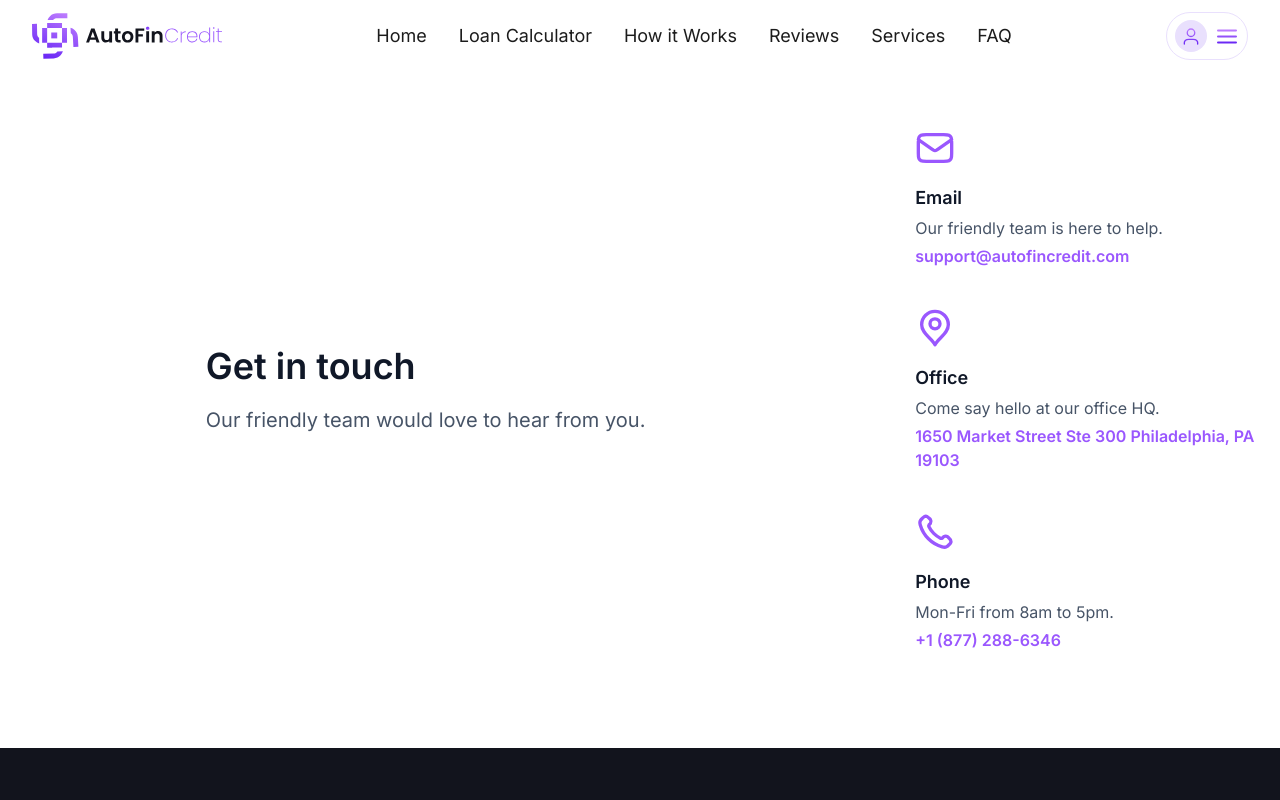
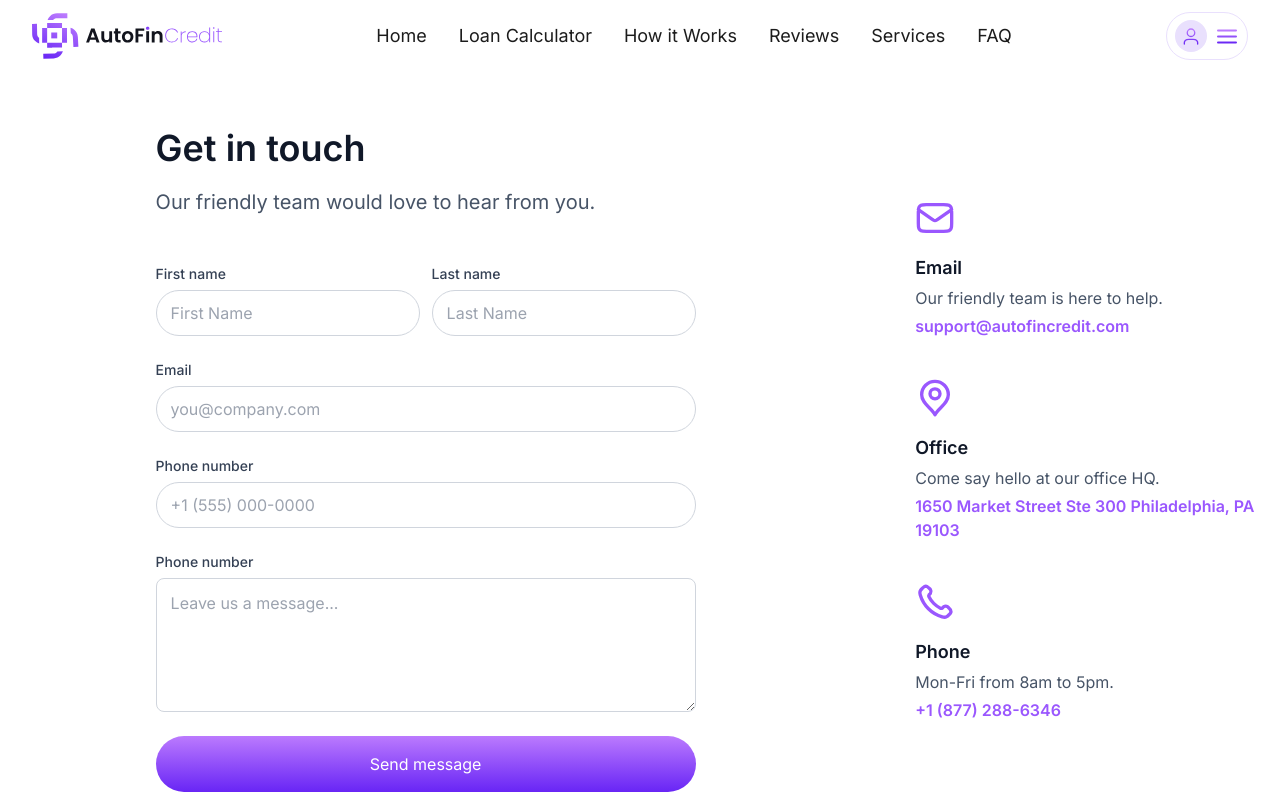
Before and after one commit to abu-kausar/autofin, a Next.js app: page /contact in a window 1280 px wide. Shown: the top 800 px of the page. Built offline with nearby package versions, Linux system fonts and the light colour scheme.

Commit message:
contact page implemented

```diff
--- a/src/app/(landing)/(routes)/contact/page.tsx
+++ b/src/app/(landing)/(routes)/contact/page.tsx
@@ -1,3 +1,4 @@
+'use client'
 import ContactForm from '@/components/presentation/contact/ContactForm'
 import React from 'react'
 import { contactsData } from '../../../../components/presentation/contact/contactData'
@@ -12,7 +13,7 @@ const ContactPage = () => {
             <h1 className='text-4xl font-semibold text-[#101828]'>Get in touch</h1>
             <p className='text-xl font-normal text-[#475467]'>Our friendly team would love to hear from you.</p>
           </div>
-          {/* <ContactForm/> */}
+          <ContactForm/>
         </div>
       </div>
       <div className='w-[30%] flex flex-col gap-10'>
--- a/src/components/presentation/contact/ContactForm.tsx
+++ b/src/components/presentation/contact/ContactForm.tsx
@@ -5,32 +5,78 @@ import { useForm, SubmitHandler } from 'react-hook-form';
 interface ContactFormProps {
   firstName: string;
   lastName: string;
+  email: string;
+  phone: number;
+  message: string;
 }
 
 const ContactForm = () => {
   const { register, formState: { errors }, handleSubmit } = useForm<ContactFormProps>();
 
-  const onSubmit: SubmitHandler<ContactFormProps> = data => console.log(data);
+  const onSubmit: SubmitHandler<ContactFormProps> = (data) => {
+    alert("Successfully submitted!");
+  }
 
   return (
-    <form onSubmit={handleSubmit(onSubmit)} className='w-full flex flex-col gap-8'>
-      <div>
+    <form onSubmit={handleSubmit(onSubmit)} className='w-full flex flex-col gap-6'>
+      <div className='w-full flex gap-3'>
+        <div className='w-1/2 flex flex-col'>
+          <h3 className='text-sm font-medium text-[#344054] mb-[6px]'>First name</h3>
           <input
             {...register('firstName', { required: 'First name is required' })}
             placeholder="First Name"
+            className='p-[10px_14px] border border-[#D0D5DD] rounded-[52px] outline-none focus:border-[#BB7AFE]'
           />
           {errors.firstName && <span className="text-red-500">{errors.firstName.message}</span>}
         </div>
 
-      <div>
+        <div className='w-1/2 flex flex-col'>
+          <h3 className='text-sm font-medium text-[#344054] mb-[6px]'>Last name</h3>
           <input
             {...register('lastName', { required: 'Last name is required' })}
             placeholder="Last Name"
+            className='p-[10px_14px] border border-[#D0D5DD] rounded-[52px] outline-none focus:border-[#BB7AFE]'
           />
           {errors.lastName && <span className="text-red-500">{errors.lastName.message}</span>}
         </div>
+      </div>
 
-      <input type="submit" value="Submit" />
+      <div className='w-full flex flex-col'>
+        <h3 className='text-sm font-medium text-[#344054] mb-[6px]'>Email</h3>
+        <input
+          {...register('email', { required: 'Email is required' })}
+          placeholder="you@company.com"
+          className='p-[10px_14px] border border-[#D0D5DD] rounded-[52px] outline-none focus:border-[#BB7AFE]'
+        />
+        {errors.email && <span className="text-red-500">{errors.email.message}</span>}
+      </div>
+
+      <div className='w-full flex flex-col'>
+        <h3 className='text-sm font-medium text-[#344054] mb-[6px]'>Phone number</h3>
+        <input
+          {...register('phone', { required: 'Phone is required' })}
+          placeholder="+1 (555) 000-0000"
+          className='p-[10px_14px] border border-[#D0D5DD] rounded-[52px] outline-none focus:border-[#BB7AFE]'
+        />
+        {errors.phone && <span className="text-red-500">{errors.phone.message}</span>}
+      </div>
+
+      <div className='w-full flex flex-col'>
+        <h3 className='text-sm font-medium text-[#344054] mb-[6px]'>Phone number</h3>
+        <textarea
+          {...register('message', { required: 'Message is required' })}
+          placeholder="Leave us a message..."
+          className='h-[134px] p-[12px_14px] border border-[#D0D5DD] rounded-[8px] outline-none focus:border-[#BB7AFE]'
+        />
+        {errors.message && <span className="text-red-500">{errors.message.message}</span>}
+      </div>
+
+      <button
+        type='submit'
+        className='p-[16px_28px] rounded-[43px] bg-purpleGradient text-white hover:shadow-[6px_21px_24.7px_0_rgba(154,87,254,0.19)]'
+      >
+        Send message
+      </button>
     </form>
   );
 };
```
Lines whose indentation alone changed are shown as unchanged.
